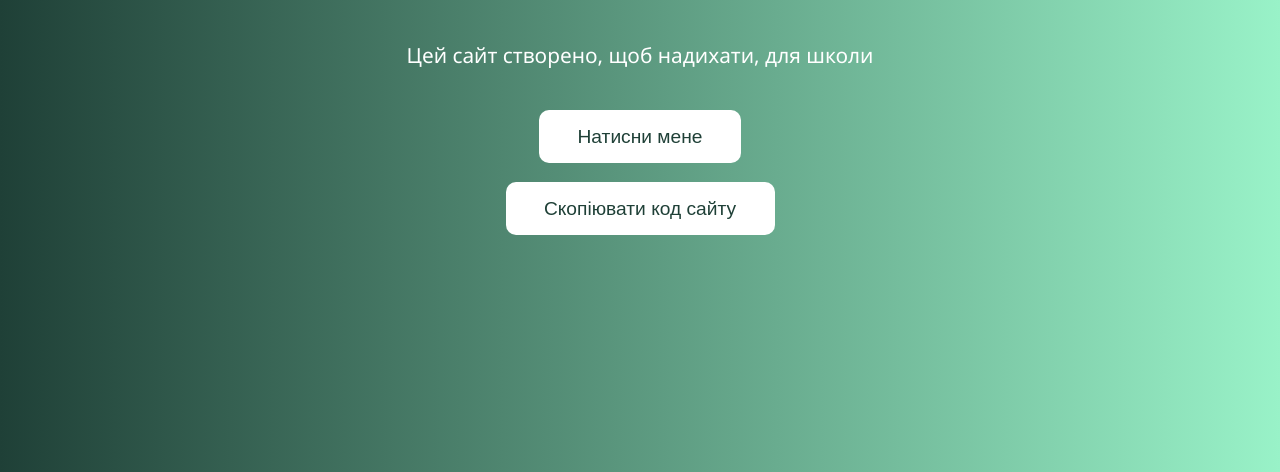
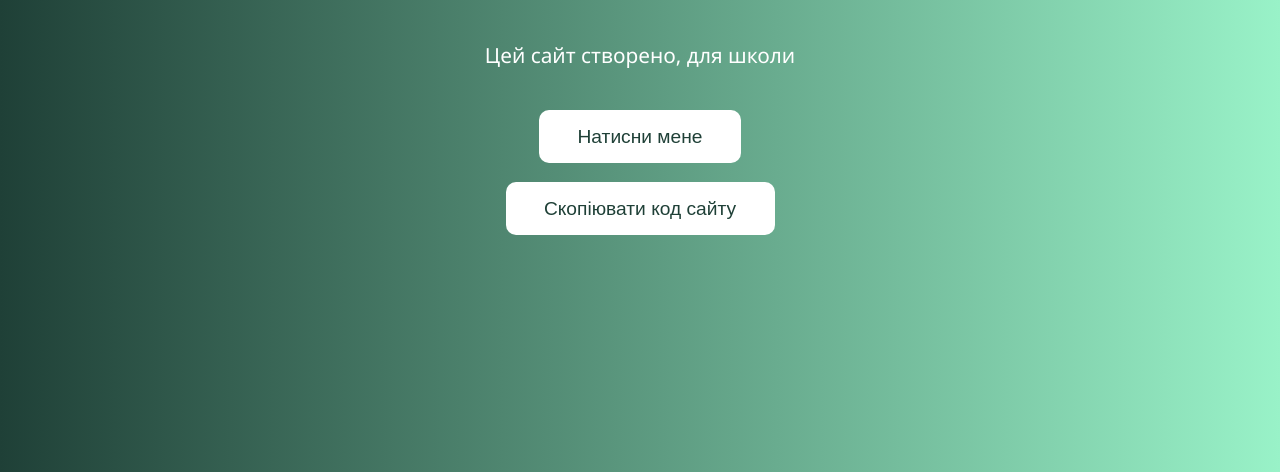
Before and after one commit to Qwer-Ghost/Prg, a plain HTML site: page index.html in a window 1280 px wide. Shown: the part 328-800 px from the top of the page. Drawn offline with Linux system fonts and the light colour scheme.

Commit message:
Update index.html

```diff
--- a/index.html
+++ b/index.html
@@ -52,7 +52,7 @@
 </head>
 <body>
   <h1>Ласкаво просимо на Сайт</h1>
-  <p>Цей сайт створено, щоб надихати, для школи</p>
+  <p>Цей сайт створено, для школи</p>
   <button class="btn" onclick="alert('Дякуємо за візит!')">Натисни мене</button>
   <button class="btn" onclick="copyCode()">Скопіювати код сайту</button>
 
@@ -117,14 +117,13 @@
 </head>
 <body>
   <h1>Ласкаво просимо на Сайт</h1>
-  <p>Цей сайт створено, щоб надихати, для школи</p>
+  <p>Цей сайт створено, для школи</p>
   <button class="btn" onclick="alert('Дякуємо за візит!')">Натисни мене</button>
   <button class="btn" onclick="copyCode()">Скопіювати код сайту</button>
     </body>
 </html>
 </head>
 <body>
-  <!-- Твій вміст тут -->
 </body>
 </html>
   </textarea>
```
